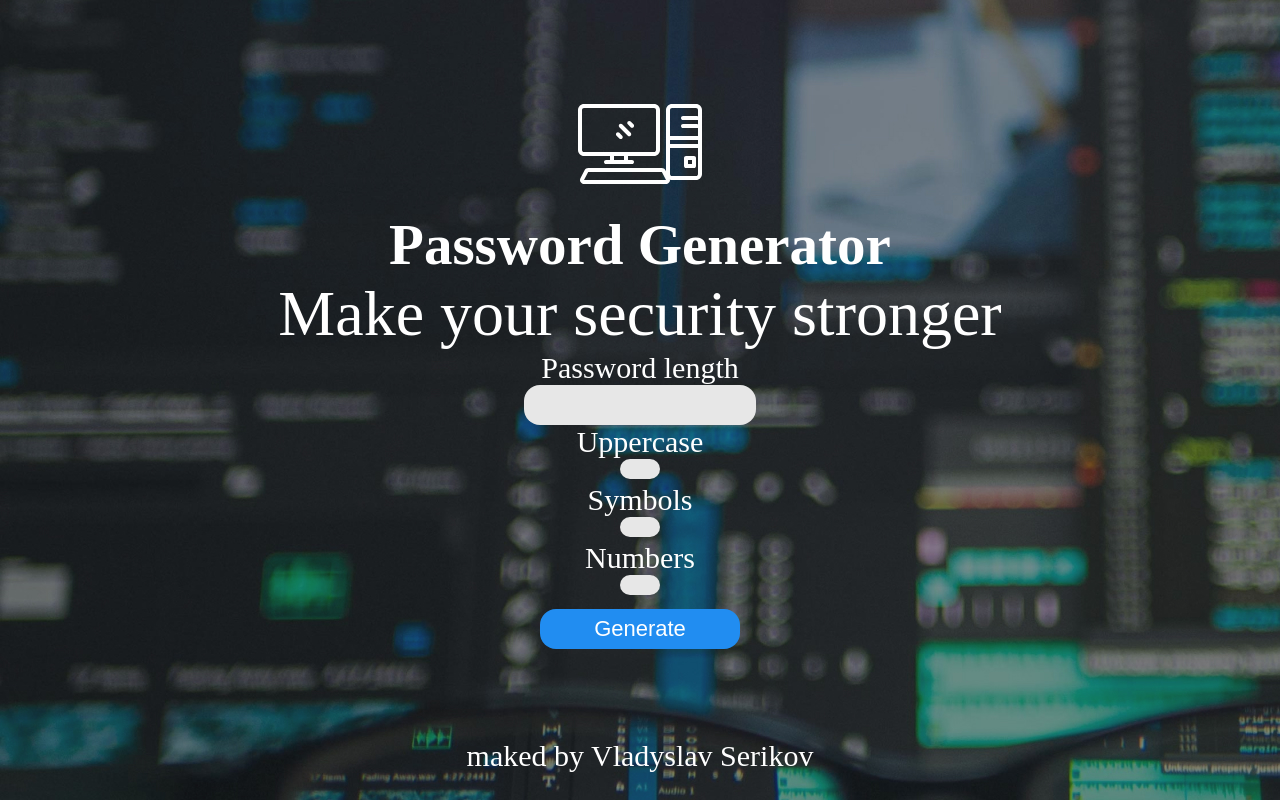
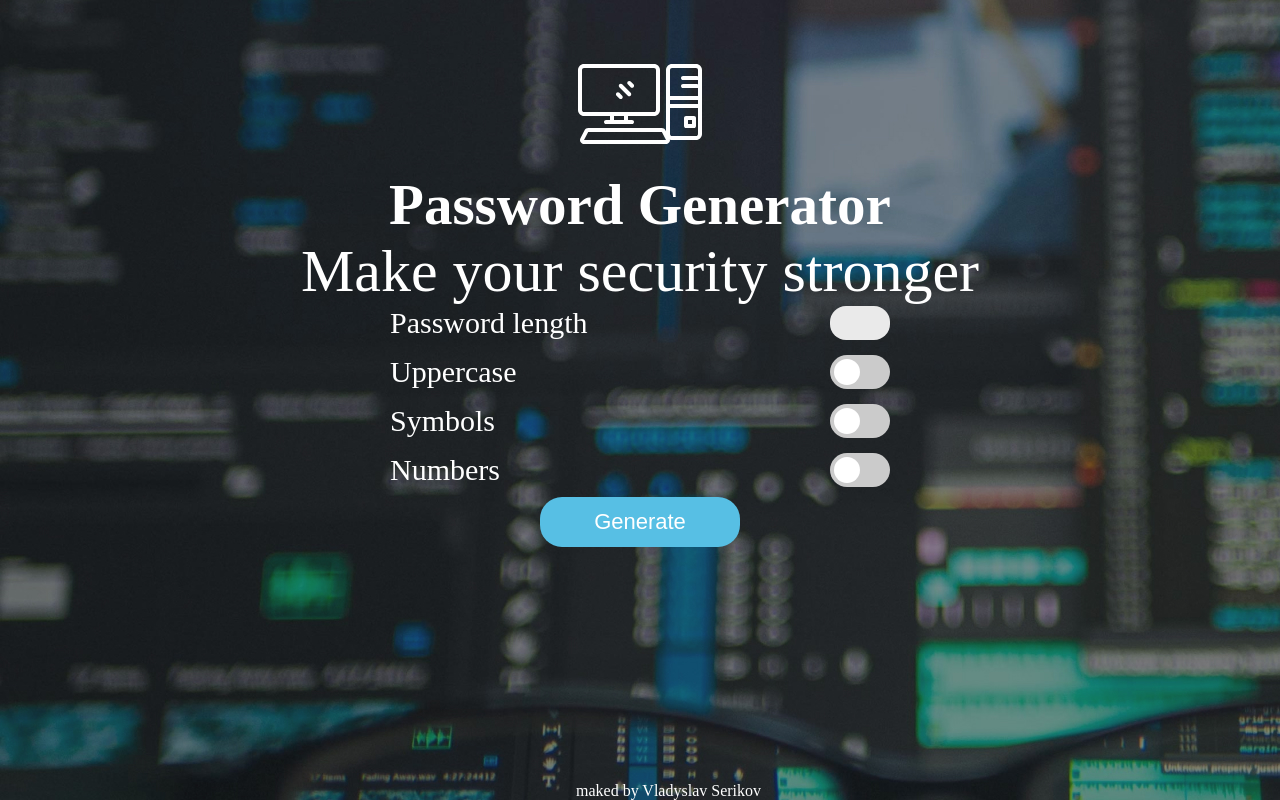
Before and after one commit to ell10tt/passwordGenerator, a plain HTML site: page index.html in a window 1280 px wide. Drawn offline with Linux system fonts and the light colour scheme; a web font is replaced by a local one.

Commit message:
Redesign and deployment version
In this version, the site was redesigned and the maximum password length was limited (50 characters).

```diff
--- a/index.html
+++ b/index.html
@@ -14,19 +14,24 @@
     <script src="scripts/script.js"></script>
 
     <header class="header">
-        <img class="logoImg" src="img/icons/pcIconLogo.svg" alt="Password Generator Logo">
+        <img
+        class="logoImg"
+        src="img/icons/pcIconLogo.svg"
+        alt="Password Generator Logo">
         <h1 class="headling">Password Generator</h1>
     </header>
 
     <h2 class="sub-headling">Make your security stronger</h2>
 
-    <!-- we are here -->
-
     <div class="menu">
         <div class="passLenght">
             <p class="simpleText">Password length</p>
 
-            <input class="passwordLengthHolder" type="number">
+            <input
+            class="passwordLengthHolder"
+            type="number"
+            max="50"
+            oninput="if(this.value > 50) this.value = 50;">
         </div>
 
         <div class="upper">
@@ -35,7 +40,7 @@
             <label class="switch">
                 <input class="sliderUpper" type="checkbox">
 
-                <span class="sliderUpper"></span>
+                <span class=" slider sliderUpper round"></span>
             </label>
         </div>
 
@@ -45,7 +50,7 @@
             <label class="switch">
                 <input class="sliderSymb" type="checkbox">
 
-                <span class="sliderSymb"></span>
+                <span class=" slider sliderSymb round"></span>
             </label>
         </div>
 
@@ -55,7 +60,7 @@
             <label class="switch">
                 <input class="sliderNumbers" type="checkbox">
 
-                <span class="sliderNumbers"></span>
+                <span class=" slider sliderNumbers round"></span>
             </label>
         </div>
     </div>
--- a/scripts/script.js
+++ b/scripts/script.js
@@ -35,11 +35,12 @@ document.addEventListener("DOMContentLoaded", () => {
 
         const newPassword = generatePassword(length, options);
         readyPassDiv.textContent = newPassword;
-        readyPassDiv.style.backgroundColor = "#e7e7e7";
+        readyPassDiv.style.backgroundColor = "#CBCBCB";
+        readyPassDiv.style.color = "#000"
         readyPassDiv.style.padding = "10px";
         readyPassDiv.style.borderRadius = "20px";
         readyPassDiv.style.textAlign = "center";
-        readyPassDiv.style.fontSize = "20px";
+        readyPassDiv.style.fontSize = "22px";
         readyPassDiv.style.width = "600px";
         readyPassDiv.style.margin = "0 auto";
         readyPassDiv.style.marginTop = "20px";
--- a/styles/style.scss
+++ b/styles/style.scss
@@ -13,11 +13,11 @@ body {
     background-image: url(../img/backgroundImage.jpg);
 }
 
-
 .header {
 
     .logoImg {
-        margin-top: 80px;
+        margin-top: 40px;
+
         width: 128px;
         height: 128px;
     }
@@ -28,29 +28,55 @@ body {
     }
 }
 
-
-
 .sub-headling {
-    font-size: 64px;
+    font-size: 60px;
     font-weight:400;
 }
 
 .menu {
-// add it after. we are here
+    display: flex;
+
+    flex-direction: column;
+    align-items: center;
+
+    gap: 15px;
+
+    .simpleText {
+        font-size: 30px;
+       }
 }
 
-.simpleText {
-    font-size: 30px;
+.passLenght, .upper, .symb, .numbers {
+    display: flex;
+
+    justify-content: space-between;
+    align-items: center;
+
+    width: 100%;
+    max-width: 500px;
 }
 
 .passwordLengthHolder {
-    width: 200px;
-    height: 40px;
+    width: 60px;
+    height: 34px;
+
+    text-align: center;
+
     border-radius: 16px;
     border-width: 0;
-    background-color: #e7e7e7;
-    padding-left:32px;
+    background-color: #EAEAEA;
+
     font-size: 22px;
+}
+
+.passwordLengthHolder::-webkit-outer-spin-button,
+.passwordLengthHolder::-webkit-inner-spin-button {
+    -webkit-appearance: none;
+    margin: 0;
+}
+
+.passwordLengthHolder {
+    -moz-appearance: textfield; /* Для Firefox */
 }
 
 .passwordLengthHolder:active {
@@ -58,65 +84,99 @@ body {
 }
 
 .passwordLengthHolder:hover {
-    background-color:#d8d8d8;
+    background-color: #CBCBCB;
     transition: 0.4s;
-}
-
-
-
-
-
-.generateBtn {
-    margin-top: 10px;
-    background-color: #218df1;
-    color: #fff;
-    font-size: 22px;
-    width: 200px;
-    height: 40px;
-    border-radius: 16px;
-    border-width: 0;
-}
-
-.generateBtn:hover {
-    background-color: #6db1f0;
-    transition: 0.2s;
-}
-
-.switch {
-    position: relative;
-    display: inline-block;
-    width: 40px;
-    height: 20px;
 }
 
 .switch input {
     opacity: 0;
     width: 0;
     height: 0;
-}
+  }
 
-.sliderUpper, .sliderSymb, .sliderNumbers {
+.switch {
+    position: relative;
+
+    width: 60px;
+    height: 34px;
+  }
+
+.slider {
     position: absolute;
+
     cursor: pointer;
+
     top: 0;
     left: 0;
     right: 0;
     bottom: 0;
-    background-color: #e7e7e7;
-    border-radius: 20px;
-    transition: 0.4s;
+
+    background-color: #CBCBCB;
+    -webkit-transition: .4s;
+    transition: .4s;
 }
 
-.sliderUpper:hover, .sliderSymb:hover, .sliderNumbers:hover {
-    background-color:#d8d8d8;
+.slider:before {
+    position: absolute;
+
+    content: "";
+
+    height: 26px;
+    width: 26px;
+
+    left: 4px;
+    bottom: 4px;
+
+    background-color: #fff;
+    -webkit-transition: .4s;
+    transition: .4s;
 }
 
-.switch input:checked + .sliderUpper,
-.switch input:checked + .sliderSymb,
-.switch input:checked + .sliderNumbers {
-    background-color: #218df1;
+input:checked + .slider {
+    background-color: #57BFE4;
 }
 
-.creatorName {
-    margin-top: 90px;
+input:focus + .slider {
+    box-shadow: 0 0 1px #57BFE4;
 }
+
+input:checked + .slider:before {
+    -webkit-transform: translateX(26px);
+    -ms-transform: translateX(26px);
+    transform: translateX(26px);
+}
+
+.slider.round {
+    border-radius: 34px;
+}
+
+.slider.round:before {
+    border-radius: 50%;
+}
+
+.generateBtn {
+    width: 200px;
+    height: 50px;
+
+    margin-top: 10px;
+
+    background-color: #57BFE4;
+    color: #fff;
+    font-size: 22px;
+
+    border-radius: 22px;
+    border-width: 0;
+}
+
+.generateBtn:hover {
+    background-color: #489bb9;
+    transition: 1s;
+    transition: ease-in-out;
+}
+
+  .creatorName {
+    align-items: center;
+    position: absolute;
+    bottom: 0;
+    left: 45%;
+}
```
Also changed, not shown: styles/style.css, 2 other files.
